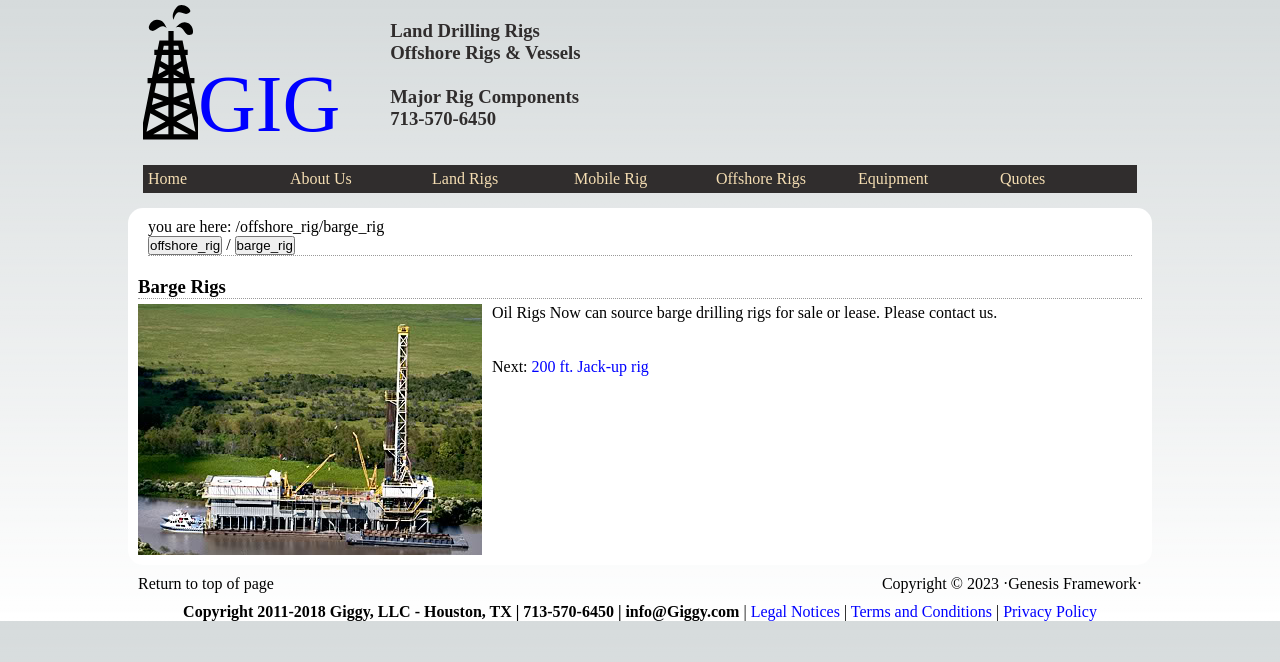
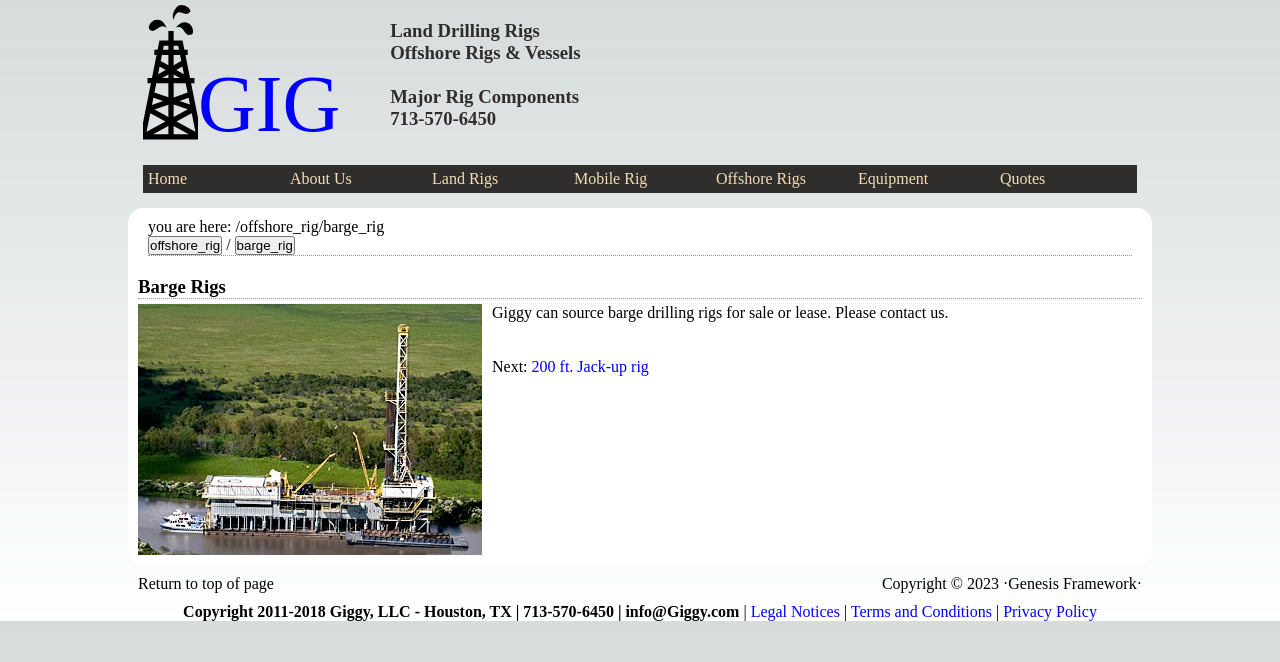
Before and after one commit to Striker1101/giggy, a Next.js app: page /offshore_rig/barge_rig in a window 1280 px wide. Shown: the top 662 px of the page. Built offline with nearby package versions, Linux system fonts and the light colour scheme.

Commit message:
changed all  title to giggy

```diff
--- a/pages/offshore_rig/400_ft/CP-400.jsx
+++ b/pages/offshore_rig/400_ft/CP-400.jsx
@@ -27,7 +27,7 @@ function barge_rig(props) {
       <br />
       <center>
         <h6>
-          Oil Rigs Now, LLC <br />
+          Giggy, LLC <br />
           Houston, TX
           <br />
           713-570-6450
--- a/pages/offshore_rig/barge_rig.jsx
+++ b/pages/offshore_rig/barge_rig.jsx
@@ -13,8 +13,8 @@ function barge_rig(props) {
         <img src="/offshore/inland_barge.png" alt="" />
         <div>
           <p>
-            Oil Rigs Now can source barge drilling rigs for sale or lease.
-            Please contact us.
+            Giggy can source barge drilling rigs for sale or lease. Please
+            contact us.
           </p>
           <br />
           <br />
--- a/pages/offshore_rig/semi_submersibles.jsx
+++ b/pages/offshore_rig/semi_submersibles.jsx
@@ -9,8 +9,8 @@ function Semi_Submersibles() {
       <h3>Semi-Submersibles</h3>
       <DottedHR />
       <p>
-        Oil Rigs Now can source semi-submersible drilling rigs, new or used, for
-        sale or charter. Please contact us.
+        Giggy can source semi-submersible drilling rigs, new or used, for sale
+        or charter. Please contact us.
       </p>
       <br />
       <iframe
```
